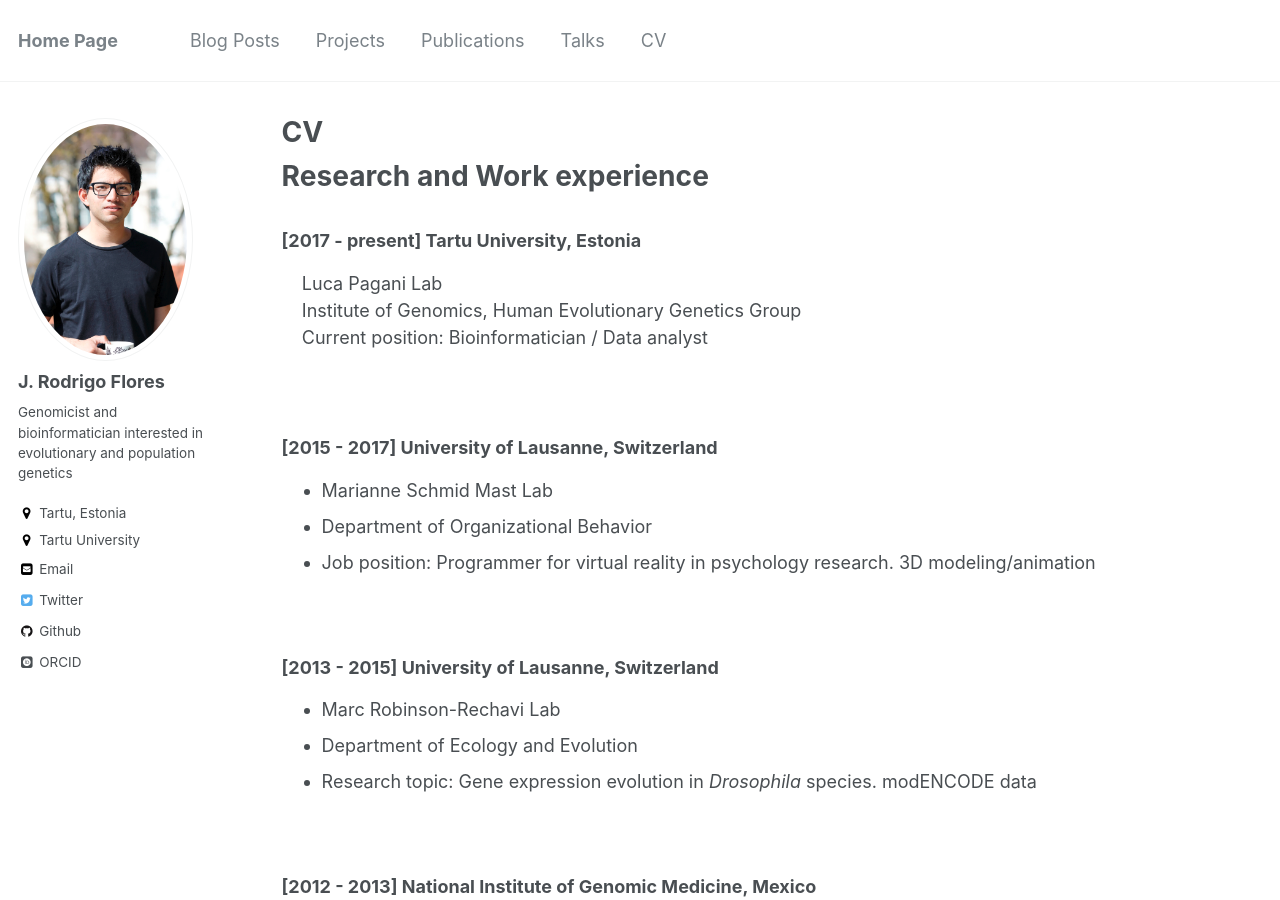
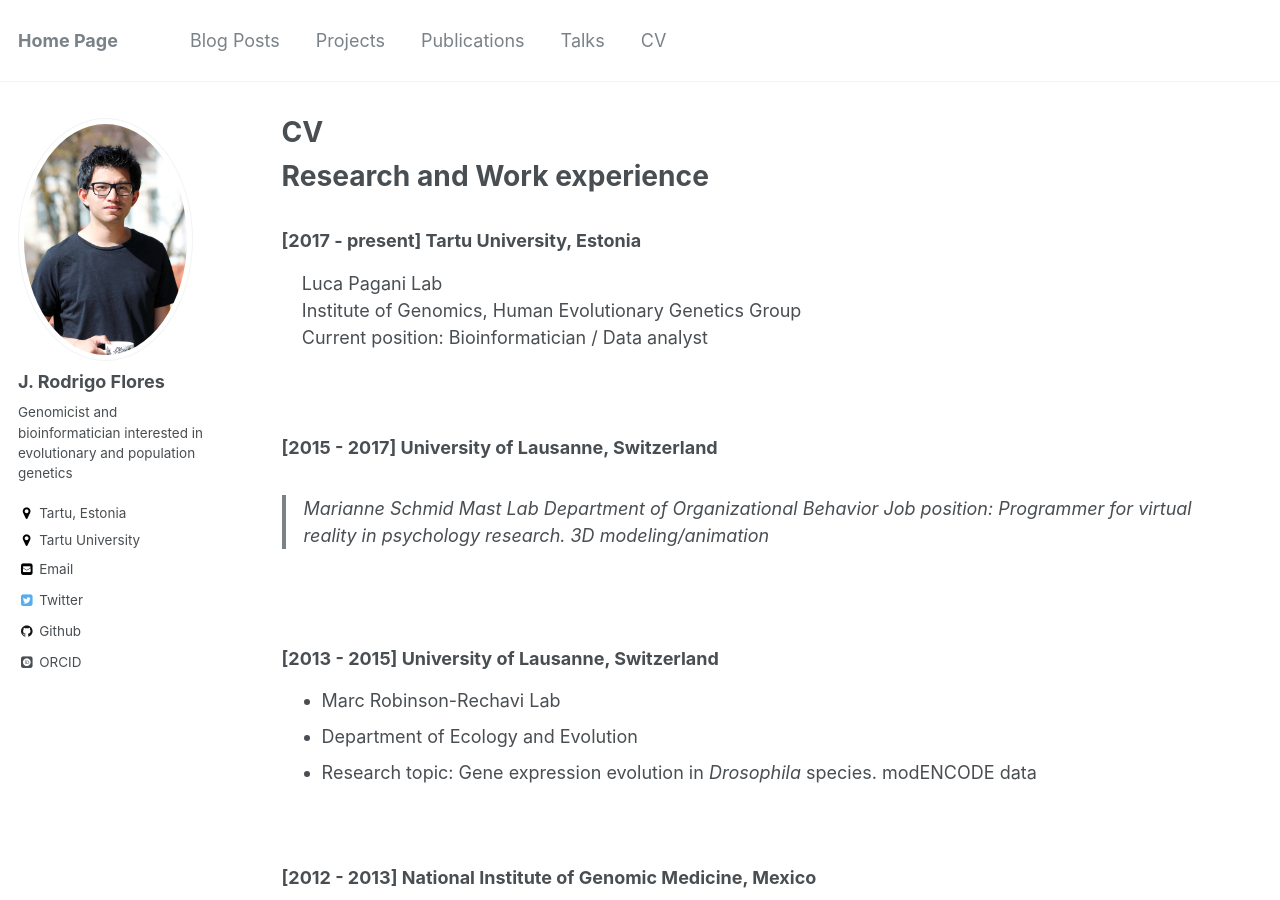
Before and after one commit to JRodrigoF/JRodrigoFlores.github.io, a Jekyll site: the page built from _pages/cv.md, in a window 1280 px wide and 900 px high. Built offline with Jekyll 4.4.1, drawn with Linux system fonts in a browser that asks for light colours; some web fonts are replaced.

Commit message:
Update cv.md

```diff
--- a/_pages/cv.md
+++ b/_pages/cv.md
@@ -21,9 +21,9 @@ Research and Work experience
 <br/>
 ### [2015 - 2017] University of Lausanne, Switzerland
 
-  * Marianne Schmid Mast Lab
-  * Department of Organizational Behavior
-  * Job position: Programmer for virtual reality in psychology research. 3D modeling/animation
+> Marianne Schmid Mast Lab
+> Department of Organizational Behavior
+> Job position: Programmer for virtual reality in psychology research. 3D modeling/animation
 
 <br/>
 ### [2013 - 2015] University of Lausanne, Switzerland
```
